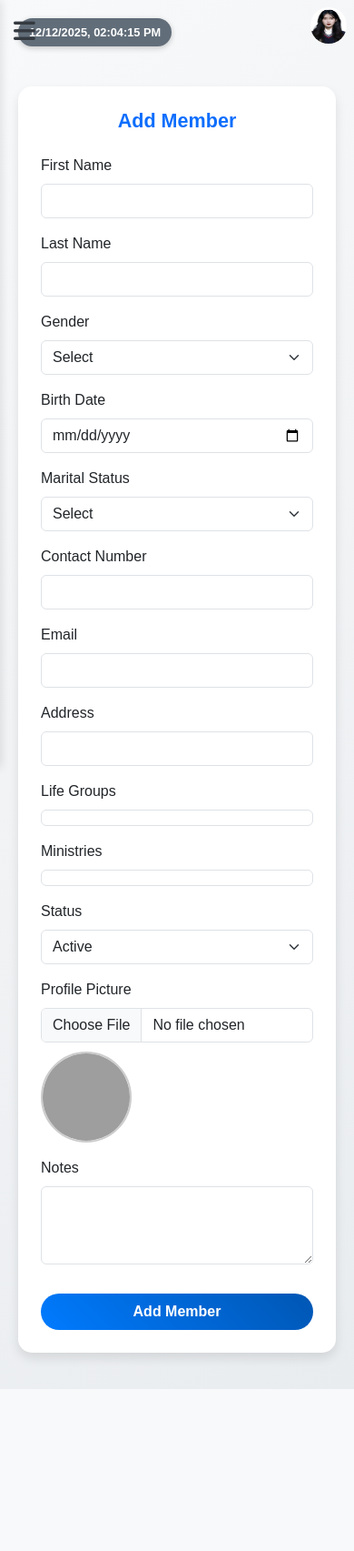
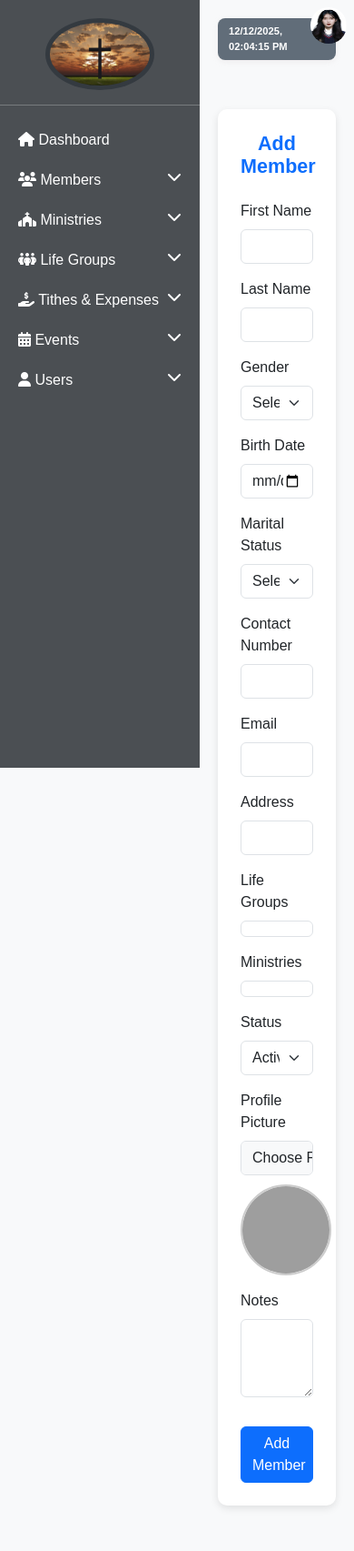
Before and after one commit to Zoraller/Church-Management, a Flask app: page /admin/add_members in a window 390 px wide. Shown: the whole page at 91% size. Before the commit the page ends 1527 px from the top, so only its background shows below. Run offline with Flask 3, Linux system fonts and the light colour scheme; the visitor is signed in with stand-in values (Sample User, id 1); data that the repository does not hold is empty; grey boxes are pictures that could not be loaded.

Commit message:
Update add_members.html

```diff
--- a/templates/add_members.html
+++ b/templates/add_members.html
@@ -8,71 +8,67 @@
 <link rel="stylesheet" href="https://cdnjs.cloudflare.com/ajax/libs/font-awesome/6.4.0/css/all.min.css">
 <style>
 body {
-  background: linear-gradient(135deg, #f8f9fa 0%, #e9ecef 100%);
+  background: #f8f9fa;
   font-family: Arial, sans-serif;
 }
 
 /* Sidebar */
 .sidebar {
   height: 100vh;
-  background: linear-gradient(180deg, #4b4f53ff 0%, #343a40 100%);
+  background: #4b4f53ff;
   color: white;
   position: fixed;
   width: 220px;
   padding-top: 20px;
-  box-shadow: 2px 0 10px rgba(0,0,0,0.1);
 }
 .sidebar a {
   color: white;
   display: block;
   padding: 10px 20px;
   text-decoration: none;
-  transition: all 0.3s ease;
 }
-.sidebar a:hover { background: #495057; transform: translateX(5px);}
-.sidebar a.active { background: #6c757d; font-weight: bold; border-left: 4px solid #ffc107; }
+.sidebar a:hover {
+  background: #495057;
+}
 .sidebar-logo {
   max-width: 120px;
   border-radius: 50%;
   padding: 5px;
   background: #343a40;
-  box-shadow: 0 4px 8px rgba(0,0,0,0.2);
 }
 
-/* Main content */
-.main-content { margin-left: 220px; padding: 20px; }
 
-/* Time card */
-.time-card {
-  display: inline-block;
-  padding: 6px 12px;
-  font-size: 0.8rem;
-  font-weight: bold;
-  color: #fff;
-  background: #616d79ff;
-  border-radius: 20px;
-  box-shadow: 0 2px 6px rgba(0,0,0,0.2);
-  margin-bottom: 15px;
+.main-content {
+  margin-left: 220px;
+  padding: 20px;
 }
 
-/* Profile icon */
 .profile-icon {
   width: 40px;
   height: 40px;
   border-radius: 50%;
   cursor: pointer;
-  transition: transform 0.3s ease;
 }
-.profile-icon:hover { transform: scale(1.1); }
 
-/* Container box */
+.time-card {
+  display: inline-block;
+  padding: 6px 12px;
+  font-size: 0.7rem;
+  font-weight: bold;
+  color: #ffffff;
+  background: #616d79ff;
+  border-radius: 8px;
+  box-shadow: 0 2px 6px rgba(202, 190, 190, 0.2);
+  font-family: 'Arial', sans-serif;
+}
+
 .container-box {
   background: #fff;
   padding: 25px;
-  border-radius: 15px;
-  box-shadow: 0 6px 12px rgba(0,0,0,0.1);
+  border-radius: 10px;
+  box-shadow: 0 3px 8px rgba(0,0,0,0.1);
   max-width: 900px;
-  margin: 20px auto;
+  margin: 30px auto;
 }
 
 img.preview {
@@ -84,52 +80,11 @@ img.preview {
   border-radius: 50%;
   border: 2px solid #ccc;
 }
-
-/* Buttons */
-.btn-primary {
-  background: linear-gradient(45deg, #007bff, #0056b3);
-  border: none;
-  border-radius: 25px;
-  padding: 8px 20px;
-  font-weight: bold;
-  transition: transform 0.3s ease, box-shadow 0.3s ease;
-}
-.btn-primary:hover { transform: translateY(-2px); box-shadow: 0 4px 8px rgba(0,123,255,0.3); }
-.btn-warning { border-radius: 5px; }
-.btn-danger { border-radius: 5px; }
-
-/* Scrollable checkboxes */
-.scroll-box {
-  border: 1px solid #ced4da;
-  border-radius: 8px;
-  max-height: 150px;
-  overflow-y: auto;
-  padding: 10px;
-}
-
-/* Mobile */
-@media (max-width: 768px) {
-  .sidebar { width: 250px; transform: translateX(-100%); z-index: 1050; transition: transform 0.3s ease; position: fixed; top:0; }
-  .sidebar.show { transform: translateX(0); }
-  .main-content { margin-left: 0; }
-  .hamburger { display: block; position: fixed; top: 15px; left: 15px; font-size: 1.7rem; z-index:1100; cursor:pointer; color:#343a40;}
-  .backdrop { position: fixed; top:0; left:0; width:100%; height:100%; background:rgba(0,0,0,0.5); z-index:1040; opacity:0; visibility:hidden; transition: opacity 0.3s, visibility 0.3s; }
-  .backdrop.show { opacity:1; visibility:visible; }
-}
-
-/* Desktop hide hamburger */
-@media (min-width: 769px) {
-  .hamburger, .backdrop { display:none; }
-}
 </style>
 </head>
 <body>
 
-<div class="backdrop" id="backdrop"></div>
-<span class="hamburger d-md-none" id="hamburger"><i class="fa-solid fa-bars"></i></span>
-
-<!-- Sidebar -->
-<div class="sidebar" id="sidebar">
+<div class="sidebar">
   <div class="text-center">
     <img src="{{ url_for('static', filename='images/cross-background.jpg') }}" class="sidebar-logo">
   </div>
@@ -370,22 +325,8 @@ document.addEventListener('click', function(e) {
     bootstrap.Dropdown.getInstance(toggle)?.hide();
   }
 });
- // Mobile sidebar toggle
-document.addEventListener('DOMContentLoaded', function() {
-  const sidebar = document.getElementById("sidebar");
-  const backdrop = document.getElementById("backdrop");
-  const hamburger = document.getElementById("hamburger");
+</script>
 
-  function toggleSidebar() { sidebar.classList.toggle("show"); backdrop.classList.toggle("show"); }
-
-  hamburger.addEventListener("click", toggleSidebar);
-  backdrop.addEventListener("click", toggleSidebar);
-
-  sidebar.querySelectorAll("a").forEach(link => {
-    link.addEventListener("click", () => { if(window.innerWidth <=768) toggleSidebar(); });
-  });
-});
-</script>
 <script src="https://cdn.jsdelivr.net/npm/bootstrap@5.3.3/dist/js/bootstrap.bundle.min.js"></script>
 </body>
 </html>
```
